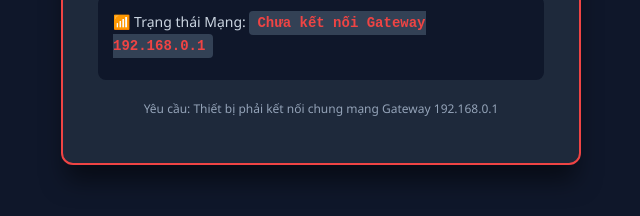
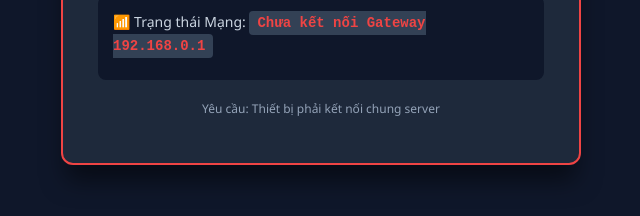
Before and after one commit to Adminitrator-sytem2025/Administrator_tickea_pro, a plain HTML site: page index.html in a window 1280 px wide. Shown: the part 392-608 px from the top of the page, 319-959 px from the left. Drawn offline with Linux system fonts and the light colour scheme; no server answers.

Commit message:
edit source code

```diff
--- a/index.html
+++ b/index.html
@@ -126,7 +126,7 @@
             <div style="text-align: left; margin: 20px 0; background: #0f172a; padding: 15px; border-radius: 8px;">
                 <p style="margin-bottom: 8px;">📶 Trạng thái Mạng: <span id="gatewayStatusTag" class="user-ip-tag">Đang kiểm tra...</span></p>
             </div>
-            <p style="font-size: 12px; color: #94a3b8;">Yêu cầu: Thiết bị phải kết nối chung mạng Gateway 192.168.0.1</p>
+            <p style="font-size: 12px; color: #94a3b8;">Yêu cầu: Thiết bị phải kết nối chung server </p>
         </div>
     </div>
 
```
